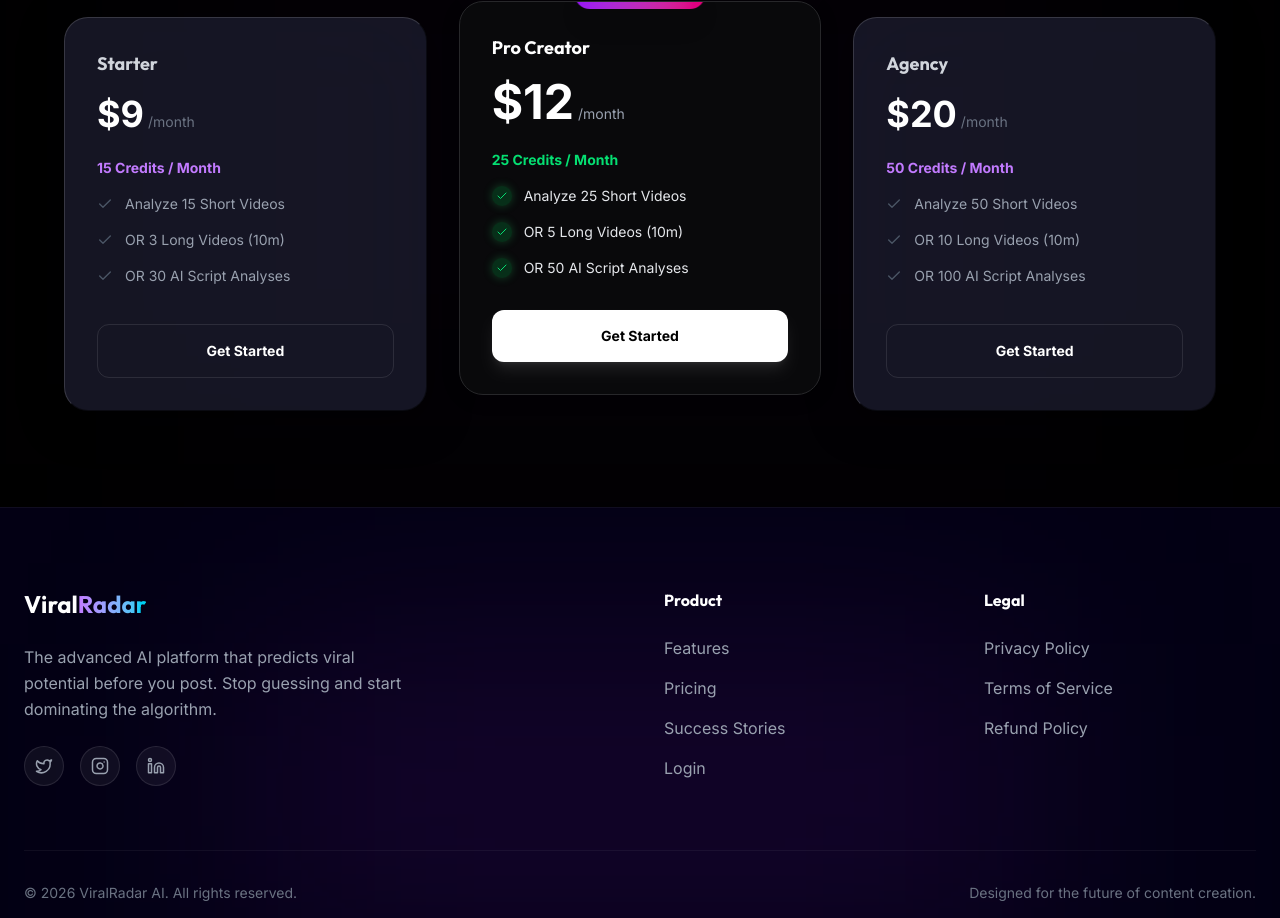
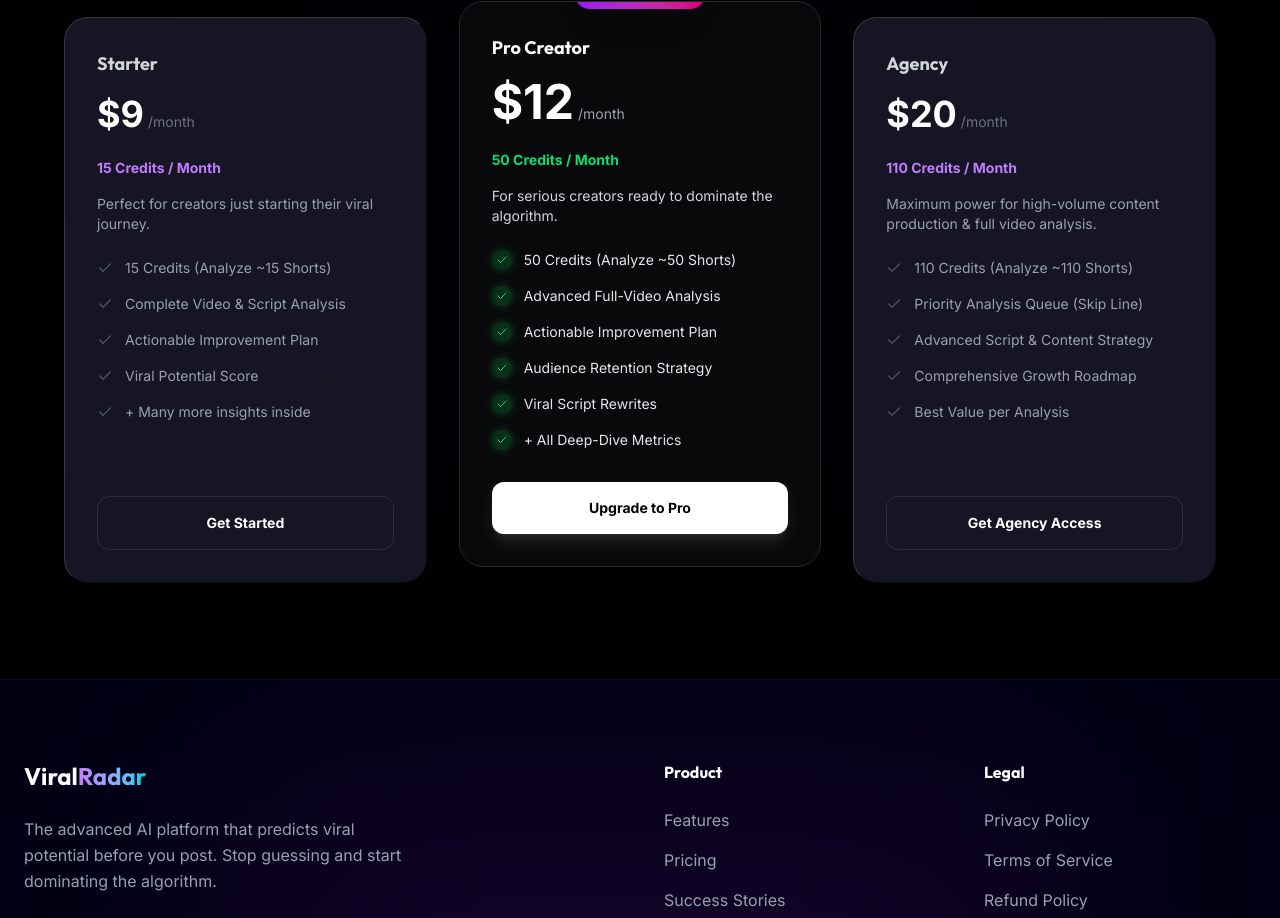
Before and after one commit to Faxhii/viral-radar, a Next.js app: page / in a window 1280 px wide. Shown: the part 4604-5522 px from the top of the page. Built offline with nearby package versions, Linux system fonts and the light colour scheme; no server answers.

Commit message:
Update pricing descriptions

```diff
--- a/src/components/landing/PricingSection.tsx
+++ b/src/components/landing/PricingSection.tsx
@@ -37,12 +37,15 @@ export default function PricingSection() {
                         </div>
 
                         <div className="text-sm font-bold text-purple-400 mb-4">15 Credits / Month</div>
+                        <p className="text-gray-400 text-sm mb-6">Perfect for creators just starting their viral journey.</p>
 
                         <ul className="space-y-4 mb-8 flex-1">
                             {[
-                                "Analyze 15 Short Videos",
-                                "OR 3 Long Videos (10m)",
-                                "OR 30 AI Script Analyses"
+                                "15 Credits (Analyze ~15 Shorts)",
+                                "Complete Video & Script Analysis",
+                                "Actionable Improvement Plan",
+                                "Viral Potential Score",
+                                "+ Many more insights inside"
                             ].map((item, i) => (
                                 <li key={i} className="flex items-center gap-3 text-sm text-gray-400">
                                     <Check className="text-gray-600 shrink-0" size={16} />
@@ -78,13 +81,17 @@ export default function PricingSection() {
                             <span className="text-sm text-gray-400">/month</span>
                         </div>
 
-                        <div className="text-sm font-bold text-green-400 mb-4">25 Credits / Month</div>
+                        <div className="text-sm font-bold text-green-400 mb-4">50 Credits / Month</div>
+                        <p className="text-gray-300 text-sm mb-6">For serious creators ready to dominate the algorithm.</p>
 
                         <ul className="space-y-4 mb-8 flex-1">
                             {[
-                                "Analyze 25 Short Videos",
-                                "OR 5 Long Videos (10m)",
-                                "OR 50 AI Script Analyses"
+                                "50 Credits (Analyze ~50 Shorts)",
+                                "Advanced Full-Video Analysis",
+                                "Actionable Improvement Plan",
+                                "Audience Retention Strategy",
+                                "Viral Script Rewrites",
+                                "+ All Deep-Dive Metrics"
                             ].map((item, i) => (
                                 <li key={i} className="flex items-center gap-3 text-sm text-gray-200">
                                     <div className="p-1 rounded-full bg-green-500/20 shadow-[0_0_10px_rgba(34,197,94,0.3)]">
@@ -96,7 +103,7 @@ export default function PricingSection() {
                         </ul>
 
                         <Link href="/register" className="w-full py-4 rounded-xl bg-white text-black text-center font-bold text-sm hover:bg-gray-200 transition-colors shadow-lg shadow-white/10 hover:shadow-white/20">
-                            Get Started
+                            Upgrade to Pro
                         </Link>
                     </motion.div>
 
@@ -115,13 +122,16 @@ export default function PricingSection() {
                             <span className="text-sm text-gray-500">/month</span>
                         </div>
 
-                        <div className="text-sm font-bold text-purple-400 mb-4">50 Credits / Month</div>
+                        <div className="text-sm font-bold text-purple-400 mb-4">110 Credits / Month</div>
+                        <p className="text-gray-400 text-sm mb-6">Maximum power for high-volume content production & full video analysis.</p>
 
                         <ul className="space-y-4 mb-8 flex-1">
                             {[
-                                "Analyze 50 Short Videos",
-                                "OR 10 Long Videos (10m)",
-                                "OR 100 AI Script Analyses"
+                                "110 Credits (Analyze ~110 Shorts)",
+                                "Priority Analysis Queue (Skip Line)",
+                                "Advanced Script & Content Strategy",
+                                "Comprehensive Growth Roadmap",
+                                "Best Value per Analysis"
                             ].map((item, i) => (
                                 <li key={i} className="flex items-center gap-3 text-sm text-gray-400">
                                     <Check className="text-gray-600 shrink-0" size={16} />
@@ -131,7 +141,7 @@ export default function PricingSection() {
                         </ul>
 
                         <Link href="/register" className="w-full py-4 rounded-xl border border-white/10 text-white text-center font-bold text-sm hover:bg-white/10 transition-all">
-                            Get Started
+                            Get Agency Access
                         </Link>
                     </motion.div>
 
```
